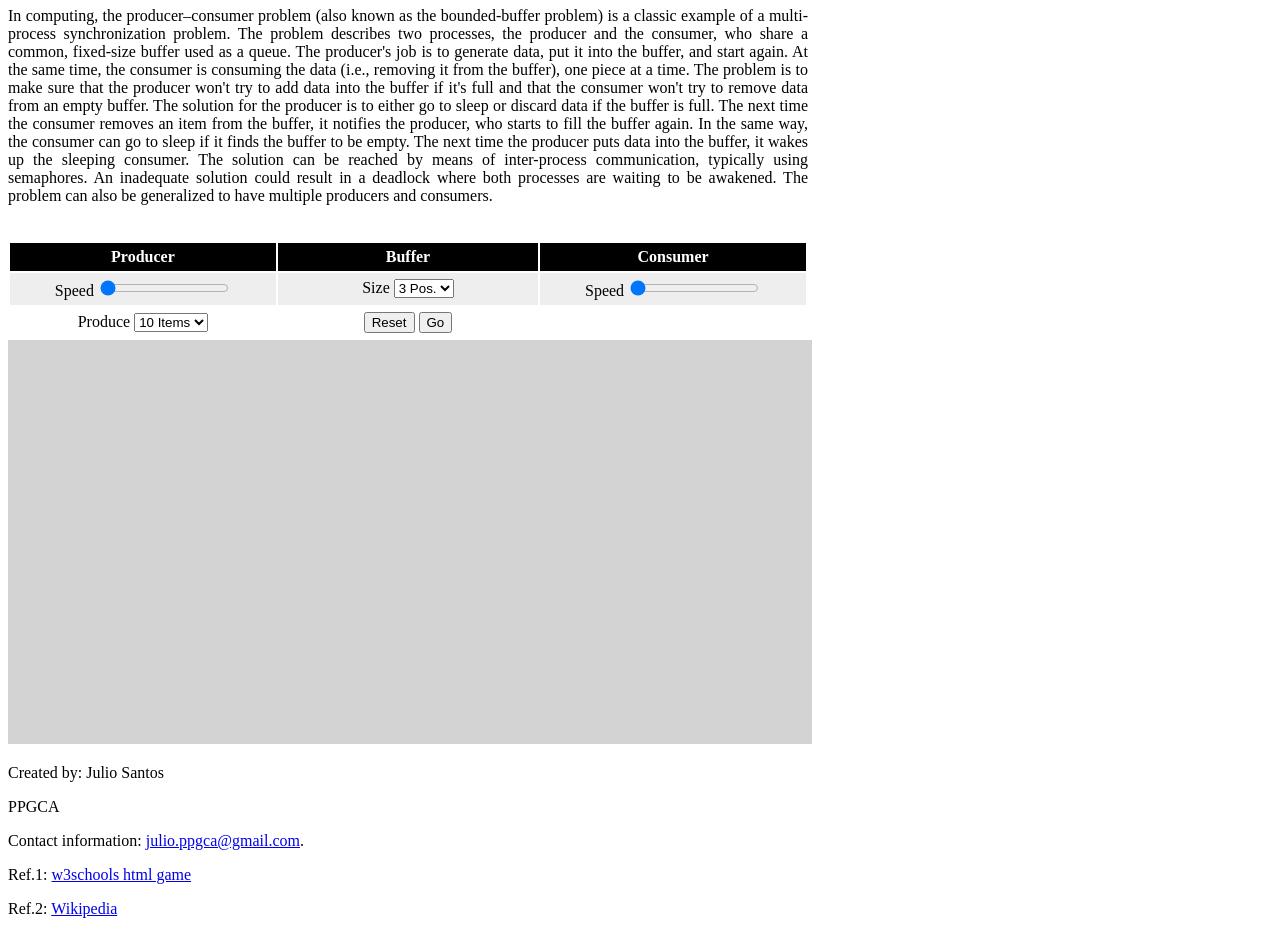
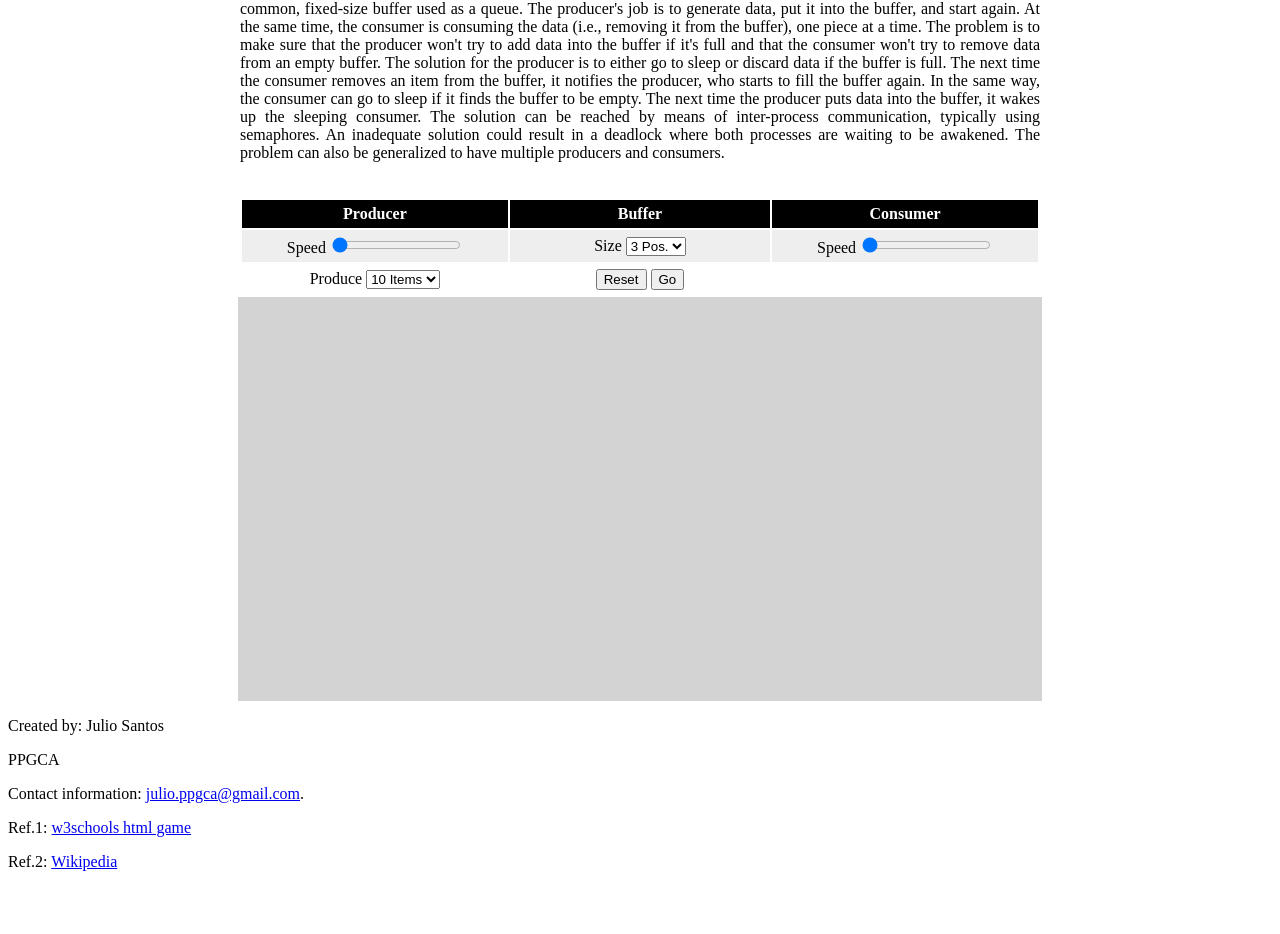
Before and after one commit to julioppgca/WebProgConc, a plain HTML site: page WebContent/index.html in a window 1280 px wide. Shown: the part 120-1054 px from the top of the page. After the commit the page ends 1007 px from the top, so only its background shows below. Drawn offline with Linux system fonts and the light colour scheme.

Commit message:
Update styles.css

```diff
--- a/WebContent/styles/styles.css
+++ b/WebContent/styles/styles.css
@@ -1,10 +1,12 @@
 table#t01 {
    width: 800px;
+   margin: auto;
 }
 
 th, td {
 	width:266px;
     padding: 5px;
+    margin: auto;
     text-align: center;
 }
 table#t01 tr:nth-child(even) {
@@ -20,12 +22,14 @@
 
 #headerE{
 	width: 800px;
+	margin: auto;
 	 text-align: center;
 	 border:2px solid #d3d3d3;
 }
 
 #headerP{
 	width: 800px;
+	margin: auto;
 	 text-align: center;
 	 border:2px solid #d3d3d3;
 }
@@ -33,12 +37,14 @@
 
 #textP{
 	width: 800px;
+	margin: auto;
 	text-align: justify;
 
 }
 
 #textE{
 	width: 800px;
+	margin: auto;
 	text-align: justify;
 }
 
@@ -47,7 +53,12 @@
   height: 400px;
   position: relative;
   background: lightgrey;
-   border:2px solid #d3d3d3;
+  border:2px solid #d3d3d3;
+   padding-left: 0;
+    padding-right: 0;
+    margin-left: auto;
+    margin-right: auto;
+    display: block;
 }
 
 #producer {
```
